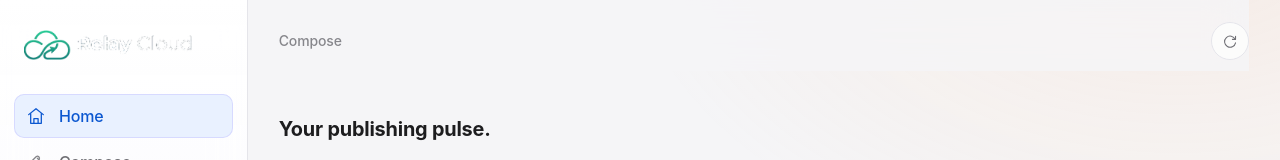
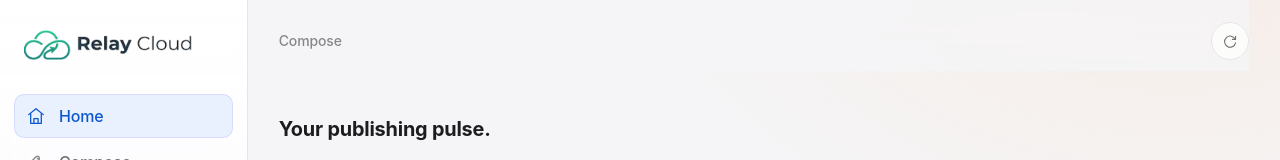
Before and after one commit to firyomaefx/relay, a website: page apps/web/public/index.html in a window 1280 px wide. Shown: the top 160 px of the page. Drawn offline with Linux system fonts and the light colour scheme; no server answers.

Commit message:
fix: console brand contrast

```diff
--- a/apps/web/public/index.html
+++ b/apps/web/public/index.html
@@ -18,7 +18,7 @@
     <aside class="sidebar" id="sidebar" aria-label="Console navigation">
       <div class="sidebar-core">
         <a class="brand" href="#compose" aria-label="Relay home">
-          <img class="brand-lockup" src="/brand/relay-cloud-lockup-light.png" alt="Relay Cloud">
+          <img class="brand-lockup" src="/brand/relay-cloud-lockup-dark.png" alt="Relay Cloud">
         </a>
 
         <nav class="nav" aria-label="Screens">
```
